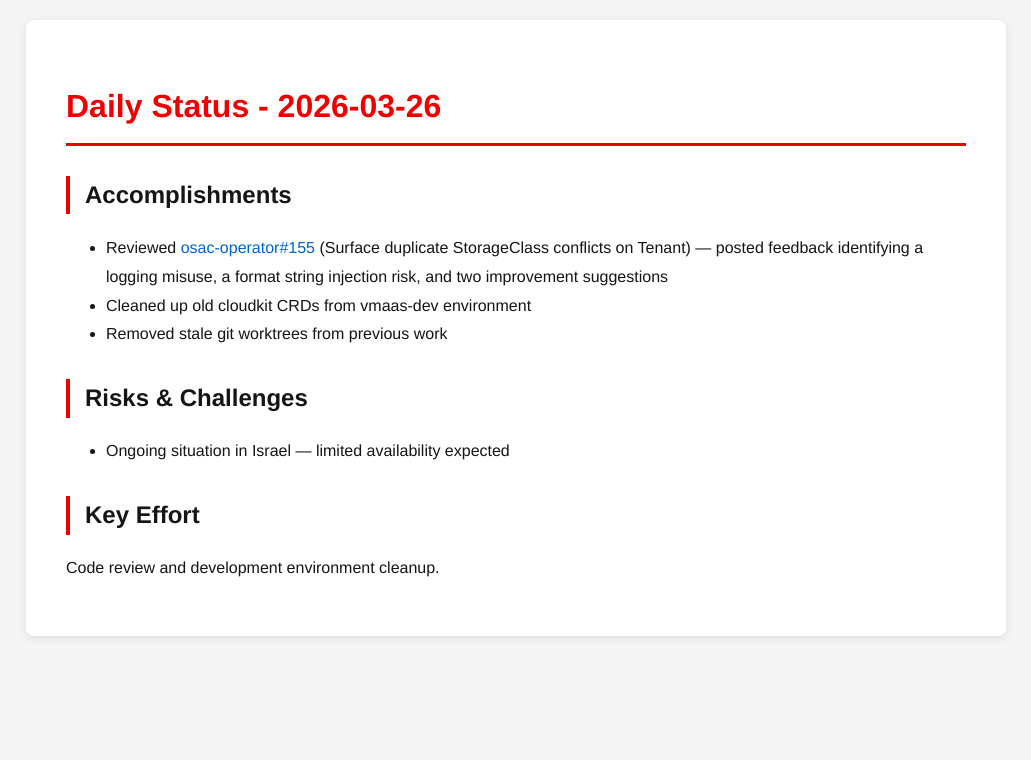
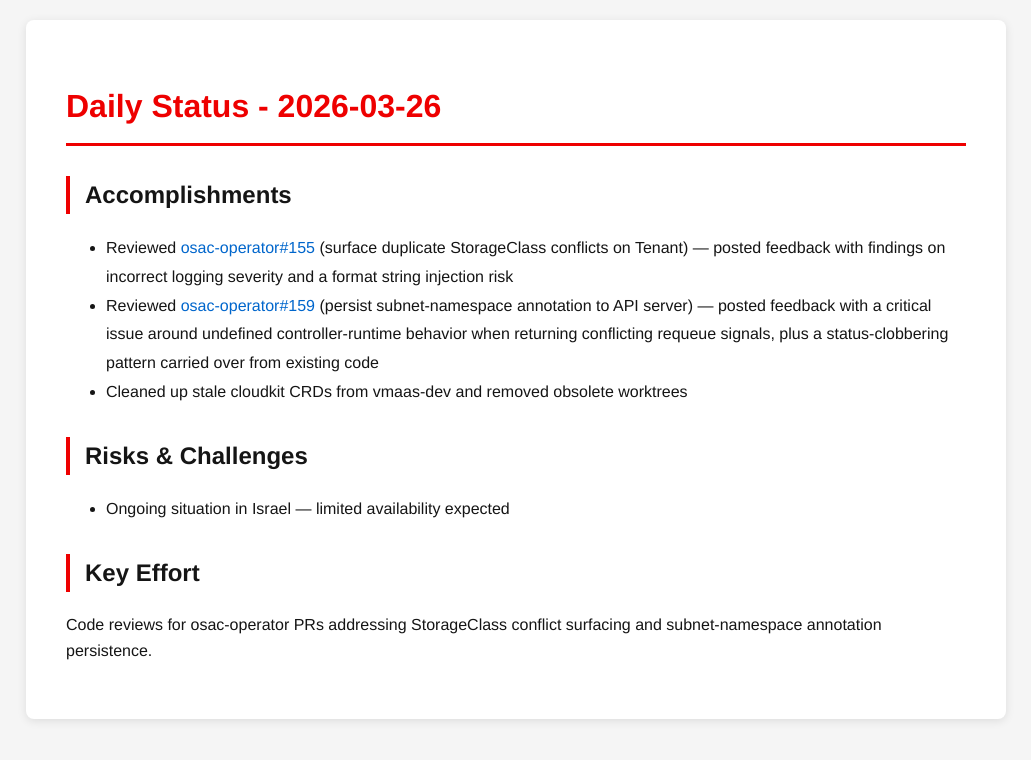
Before and after one commit to tzvatot/daily-status, a Jekyll site: the page built from 2026-03-26.md, in a window 1280 px wide. Shown: the top 760 px of the page, without its empty margins (124-1155 px from the left). Built offline with Jekyll 4.4.1, drawn with Linux system fonts in a browser that asks for light colours.

Commit message:
Daily status update - 2026-03-26

```diff
--- a/2026-03-26.md
+++ b/2026-03-26.md
@@ -7,12 +7,12 @@ date: 2026-03-26
 # Daily Status - 2026-03-26
 
 ## Accomplishments
-- Reviewed [osac-operator#155](https://github.com/osac-project/osac-operator/pull/155) (Surface duplicate StorageClass conflicts on Tenant) — posted feedback identifying a logging misuse, a format string injection risk, and two improvement suggestions
-- Cleaned up old cloudkit CRDs from vmaas-dev environment
-- Removed stale git worktrees from previous work
+- Reviewed [osac-operator#155](https://github.com/osac-project/osac-operator/pull/155) (surface duplicate StorageClass conflicts on Tenant) — posted feedback with findings on incorrect logging severity and a format string injection risk
+- Reviewed [osac-operator#159](https://github.com/osac-project/osac-operator/pull/159) (persist subnet-namespace annotation to API server) — posted feedback with a critical issue around undefined controller-runtime behavior when returning conflicting requeue signals, plus a status-clobbering pattern carried over from existing code
+- Cleaned up stale cloudkit CRDs from vmaas-dev and removed obsolete worktrees
 
 ## Risks & Challenges
 - Ongoing situation in Israel — limited availability expected
 
 ## Key Effort
-Code review and development environment cleanup.
+Code reviews for osac-operator PRs addressing StorageClass conflict surfacing and subnet-namespace annotation persistence.
```
